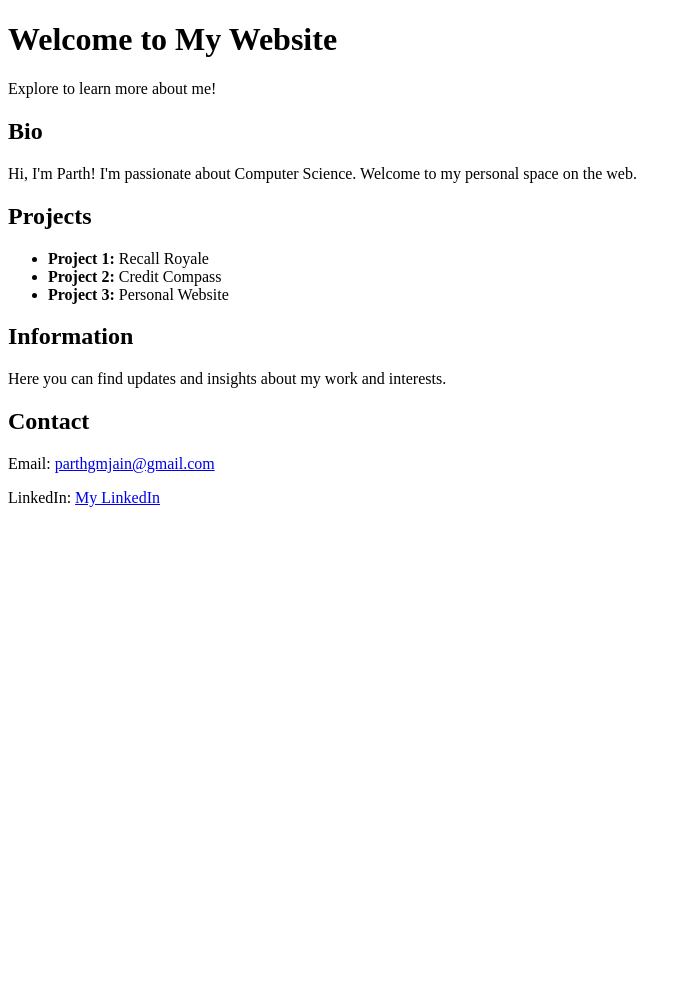
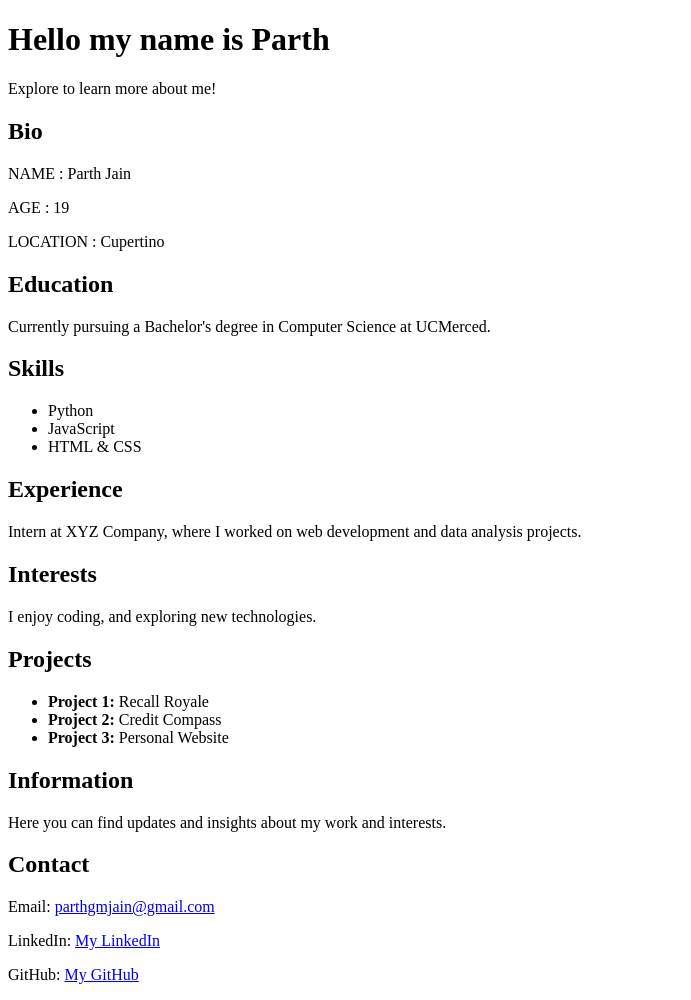
Before and after one commit to parthgmjain/personal_website, a Flask app: page / in a window 1280 px wide. Shown: the whole page, without its empty margins (0-691 px from the left). Before the commit the page ends 507 px from the top, so only its background shows below. Run offline with Flask 3, Linux system fonts and the light colour scheme.

Commit message:
creating base html page sections

```diff
--- a/templates/index.html
+++ b/templates/index.html
@@ -7,14 +7,41 @@
 {% block body %}
     <div class="container">
         <div class="section">
-            <h1>Welcome to My Website</h1>
+            <h1>Hello my name is Parth</h1>
             <p>Explore to learn more about me!</p>
         </div>
 
         <div class="section" id="bio">
             <h2>Bio</h2>
-            <p>Hi, I'm Parth! I'm passionate about Computer Science. Welcome to my personal space on the web.</p>
+            <p> NAME : Parth Jain</p>
+            <p> AGE : 19</p>
+            <p> LOCATION : Cupertino</p>
         </div>
+
+        <div class="section" id="education">
+            <h2>Education</h2>
+            <p>Currently pursuing a Bachelor's degree in Computer Science at UCMerced.</p>
+
+        </div>
+        <div class="section" id="skills">
+            <h2>Skills</h2>
+            <ul>
+                <li>Python</li>
+                <li>JavaScript</li>
+                <li>HTML & CSS</li>
+            </ul>
+        </div>
+        <div class="section" id="experience">
+            <h2>Experience</h2>
+            <p>Intern at XYZ Company, where I worked on web development and data analysis projects.</p>
+        </div>
+
+        <div class="section" id="interests">
+            <h2>Interests</h2>
+            <p>I enjoy coding, and exploring new technologies.</p>
+        </div>
+
+
 
         <div class="section" id="projects">
             <h2>Projects</h2>
@@ -34,6 +61,7 @@
             <h2>Contact</h2>
             <p>Email: <a href="{{ url_for('contact') }}">parthgmjain@gmail.com</a></p>
             <p>LinkedIn: <a href="https://www.linkedin.com/in/parth-jain05/" target="_blank">My LinkedIn</a></p>
+            <p>GitHub: <a href="https://github.com/parthgmjain" target="_blank">My GitHub</a></p>
         </div>
     </div>
 {% endblock %}
```
